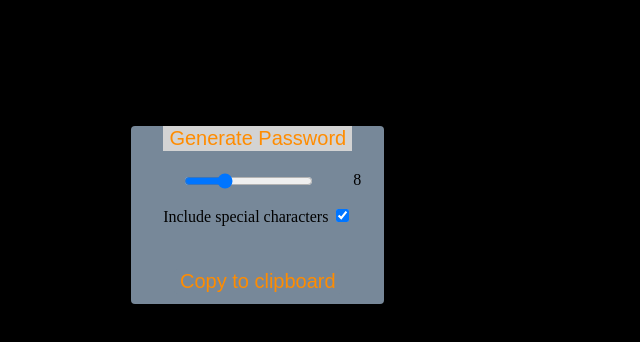
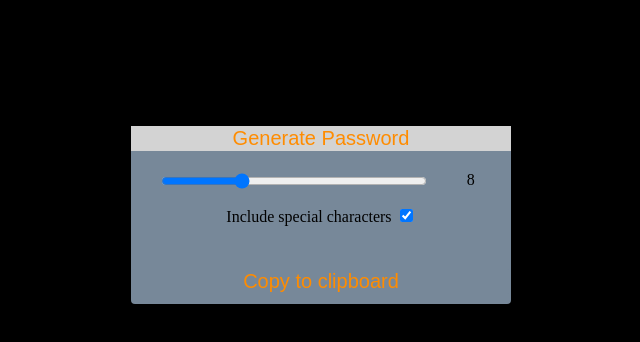
Before and after one commit to firent/Password-Generator, a plain HTML site: page index.html in a window 1280 px wide. Shown: the whole page, without its empty margins (319-959 px from the left). Drawn offline with Linux system fonts and the light colour scheme.

Commit message:
Add files via upload

```diff
--- a/styles.css
+++ b/styles.css
@@ -39,10 +39,9 @@ html{
 
     .wrapper{
     display: flex;
-    align-items: center;
     background-color: lightslategrey;
     flex-direction: column;
-    width: 20%;
+    width: 30%;
     margin-top: 10%;
     margin-left: 35%;
     border-radius: 4px;
```
